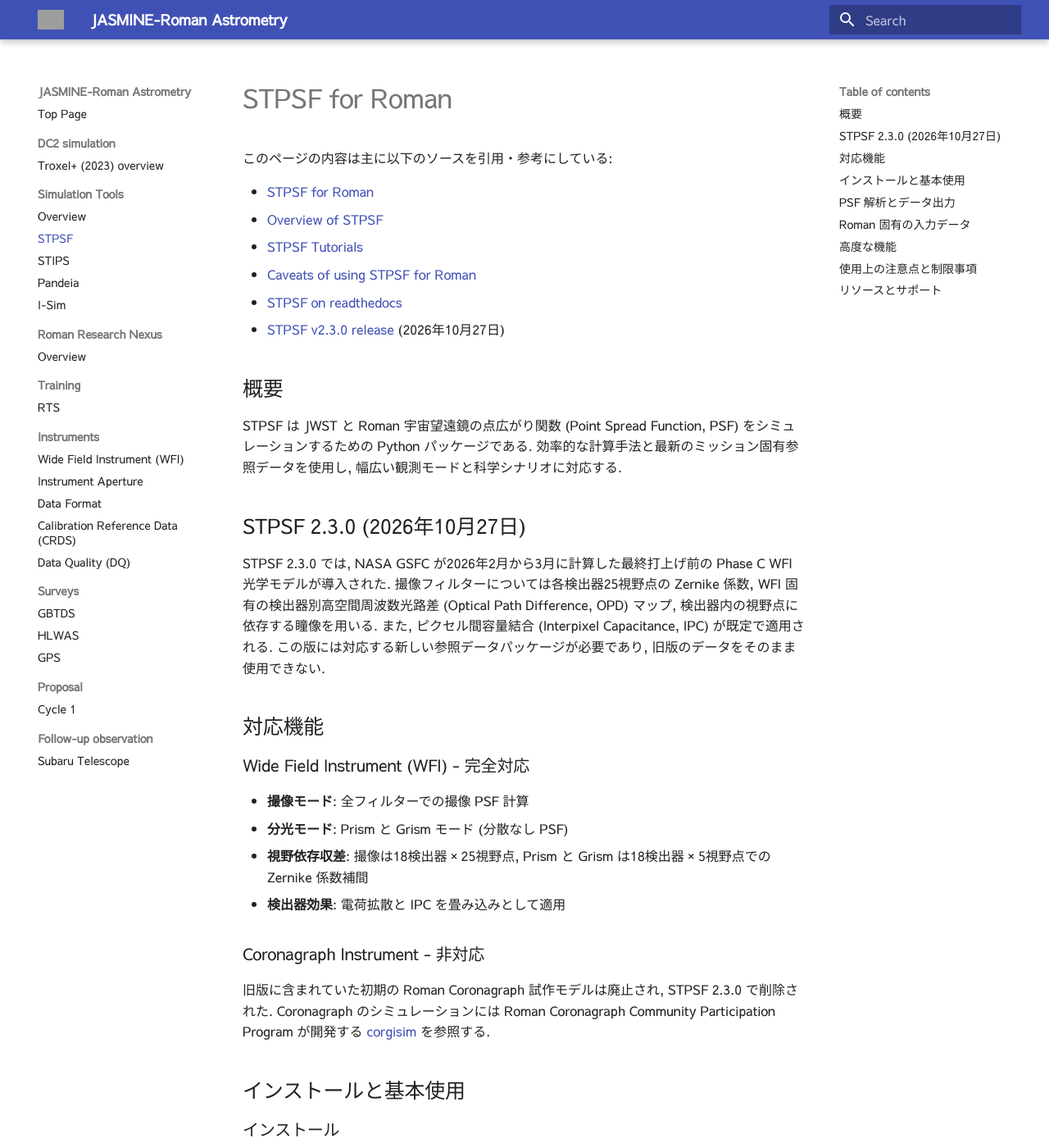
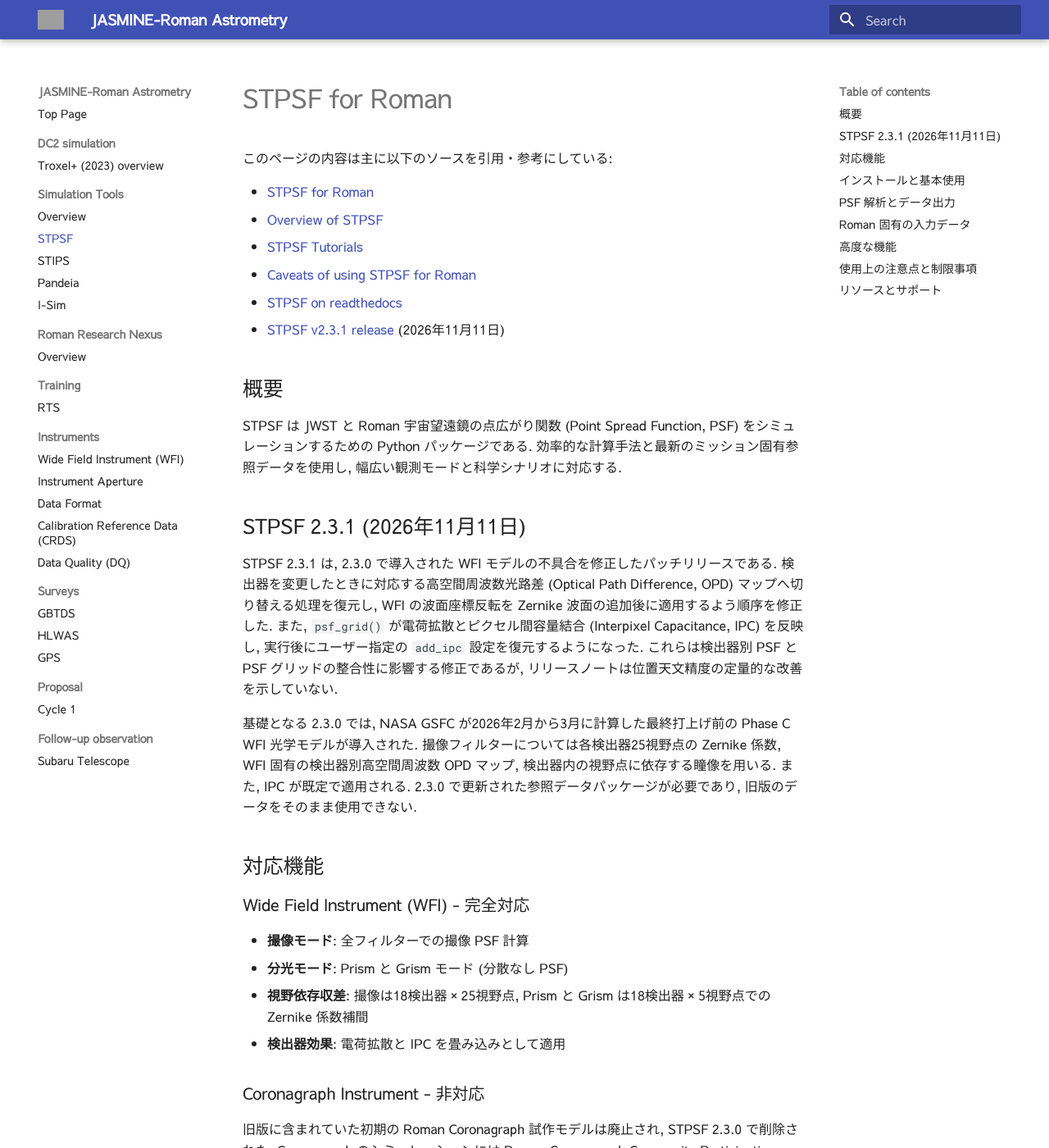
Before and after one commit to astronasutarou/jasmine-roman-astrometry, an MkDocs documentation site: the page built from docs/tools/stpsf.md, in a window 1280 px wide and 1400 px high. Shown: the whole window at 82% size. Built offline with MkDocs 1.6.1 and Material for MkDocs 9.7.7, drawn with Linux system fonts in a browser that asks for light colours; some of the changed text lies outside the part shown; grey boxes are pictures that could not be loaded.

Commit message:
docs: update STPSF for 2.3.1 WFI fixes

````diff
--- a/docs/tools/stpsf.md
+++ b/docs/tools/stpsf.md
@@ -13,16 +13,18 @@ tags: [simulation, psf, point-spread function, Roman, WFI]
 - [STPSF Tutorials](https://roman-docs.stsci.edu/simulation-tools-handbook-home/stpsf-for-roman/stpsf-tutorials)
 - [Caveats of using STPSF for Roman](https://roman-docs.stsci.edu/simulation-tools-handbook-home/stpsf-for-roman/caveats-of-using-stpsf-for-roman)
 - [STPSF on readthedocs](https://stpsf.readthedocs.io/en/latest/index.html)
-- [STPSF v2.3.0 release](https://github.com/spacetelescope/stpsf/releases/tag/2.3.0) (2026年10月27日)
+- [STPSF v2.3.1 release](https://github.com/spacetelescope/stpsf/releases/tag/2.3.1) (2026年11月11日)
 
 
 ## 概要
 
 STPSF は JWST と Roman 宇宙望遠鏡の点広がり関数 (Point Spread Function, PSF) をシミュレーションするための Python パッケージである. 効率的な計算手法と最新のミッション固有参照データを使用し, 幅広い観測モードと科学シナリオに対応する.
 
-## STPSF 2.3.0 (2026年10月27日)
+## STPSF 2.3.1 (2026年11月11日)
 
-STPSF 2.3.0 では, NASA GSFC が2026年2月から3月に計算した最終打上げ前の Phase C WFI 光学モデルが導入された. 撮像フィルターについては各検出器25視野点の Zernike 係数, WFI 固有の検出器別高空間周波数光路差 (Optical Path Difference, OPD) マップ, 検出器内の視野点に依存する瞳像を用いる. また, ピクセル間容量結合 (Interpixel Capacitance, IPC) が既定で適用される. この版には対応する新しい参照データパッケージが必要であり, 旧版のデータをそのまま使用できない.
+STPSF 2.3.1 は, 2.3.0 で導入された WFI モデルの不具合を修正したパッチリリースである. 検出器を変更したときに対応する高空間周波数光路差 (Optical Path Difference, OPD) マップへ切り替える処理を復元し, WFI の波面座標反転を Zernike 波面の追加後に適用するよう順序を修正した. また, `psf_grid()` が電荷拡散とピクセル間容量結合 (Interpixel Capacitance, IPC) を反映し, 実行後にユーザー指定の `add_ipc` 設定を復元するようになった. これらは検出器別 PSF と PSF グリッドの整合性に影響する修正であるが, リリースノートは位置天文精度の定量的な改善を示していない.
+
+基礎となる 2.3.0 では, NASA GSFC が2026年2月から3月に計算した最終打上げ前の Phase C WFI 光学モデルが導入された. 撮像フィルターについては各検出器25視野点の Zernike 係数, WFI 固有の検出器別高空間周波数 OPD マップ, 検出器内の視野点に依存する瞳像を用いる. また, IPC が既定で適用される. 2.3.0 で更新された参照データパッケージが必要であり, 旧版のデータをそのまま使用できない.
 
 ## 対応機能
 
@@ -43,7 +45,7 @@ STPSF 2.3.0 では, NASA GSFC が2026年2月から3月に計算した最終打
 pip install stpsf
 ```
 
-STPSF 2.3.0 には同じ版の新しい参照データが必要である. 初回実行時の既定の自動取得先は `$HOME/data/stpsf-data` であり, 別の場所に配置する場合は環境変数 `STPSF_PATH` を設定する.
+STPSF 2.3 系には 2.3.0 で更新された参照データが必要である. 初回実行時の既定の自動取得先は `$HOME/data/stpsf-data` であり, 別の場所に配置する場合は環境変数 `STPSF_PATH` を設定する.
 
 ### 基本的な PSF 計算
 ```python
@@ -129,7 +131,7 @@ psf_centered = wfi.calc_psf(oversample=over, fov_pixels=fov)
 
 ### データソース
 
-STPSF 2.3.0 の WFI モデルは NASA GSFC が2026年春に作成した Phase C 光学モデルに基づく:
+STPSF 2.3.1 の WFI モデルは NASA GSFC が2026年春に作成した Phase C 光学モデルに基づく:
 
 - **フィルター透過曲線**: WFI の各フィルターの詳細な透過特性
 - **瞳マスク**: 撮像では各フィルター・検出器・視野点に対応する瞳像
@@ -159,7 +161,7 @@ STPSF は位置と波長について Zernike 係数を補間し, 任意の有効
 
 ### 検出器レベル効果
 
-STPSF 2.3.0 は電荷拡散と IPC を PSF に畳み込む. IPC は既定で有効であり, `wfi.options['add_ipc']` で切り替えられる. 一方, ピクセル内感度変化, 飽和, 非線形性, 宇宙線, 読み出しノイズなどを含む完全な検出器画像は生成しない. 画像レベルの効果が必要な場合は **STIPS** または **Roman I-Sim** を使用する.
+STPSF 2.3.1 は電荷拡散と IPC を PSF に畳み込む. IPC は既定で有効であり, `wfi.options['add_ipc']` で切り替えられる. 一方, ピクセル内感度変化, 飽和, 非線形性, 宇宙線, 読み出しノイズなどを含む完全な検出器画像は生成しない. 画像レベルの効果が必要な場合は **STIPS** または **Roman I-Sim** を使用する.
 
 ### 幾何学的歪み
 
````
